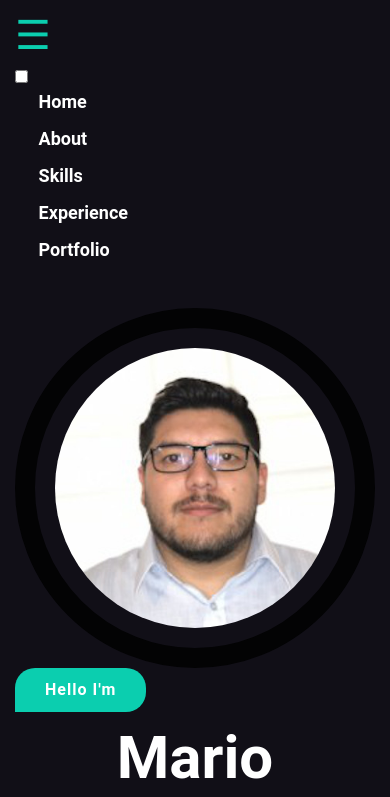
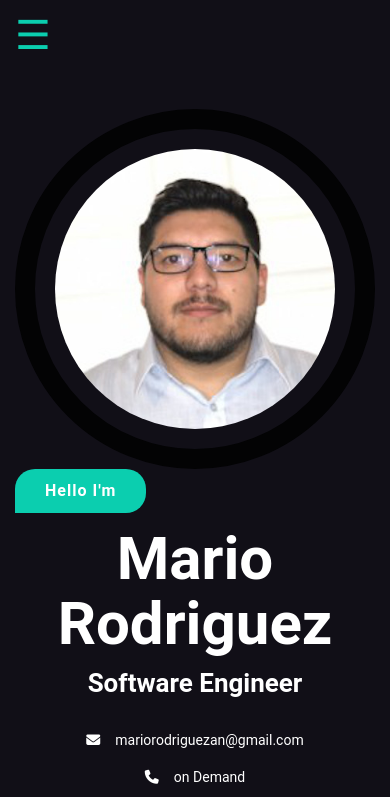
Before and after one commit to MarioR9/PortfolioV3, a React (Create React App) app: page / in a window 390 px wide. Shown: the top 797 px of the page. Built offline with nearby package versions, Linux system fonts and the light colour scheme.

Commit message:
burger menu added and working

```diff
--- a/src/components/Navigation.jsx
+++ b/src/components/Navigation.jsx
@@ -15,21 +15,17 @@ const Navigation = () => {
             <img className="nav__logo" src={Logo} alt="logo" />
           </a>
       </div>
-      <div >
-          <label className="nav__menu" for='toggle'>&#9776;</label>
-          <input type='checkbox' id='toggle'></input>
-        </div>
-      <div >
+      <label className="nav__menu" for='toggle'>&#9776;</label>
+      <input type='checkbox' id='toggle'></input>
+      <div className="nav__links">
         {links.map((link) => (
           <Link
-            className="nav__links"
             key={link}
             to={link.toLowerCase()}
             offset={-100}
             smooth={true}
             duration={1300}
-            href={`/${link.toLowerCase()}`}
-          >
+            href={`/${link.toLowerCase()}`}>
             <li>{link}</li>
           </Link>
         ))}
--- a/src/components/Skills.jsx
+++ b/src/components/Skills.jsx
@@ -33,7 +33,7 @@ const Skills = () => {
                       data-aos-delay="30"
                       data-aos-easing="ease-in-out"
                       data-aos-offset="200"
-                      data-aos-duration="1800"
+                      data-aos-duration="800"
                       className="skills__info"
                     >
                       <p>{skill.name}</p>
--- a/src/css/Navigation.css
+++ b/src/css/Navigation.css
@@ -15,7 +15,6 @@
   display: flex;
   float: right;
 }
-
 .nav__links li {
   font-weight: bold;
   font-family: "roboto", sans-serif;
@@ -44,7 +43,7 @@
 }
 
 #toggle{
-  display: flex;
+  display: none;
 }
 
 @media screen and (max-width: 768px) {
@@ -56,15 +55,15 @@
     cursor: pointer;
   }
   .nav__links {
-    text-align: center;
     width: 100%;
+    height: 200px;
     padding: 1%;
     margin: 0;
-    display: flex;
+    display: none;
   }
 
   #toggle:checked + .nav__links{
-    display: block;
+    display: grid;
   }
   .nav {
     background-color: #110f17;
```
